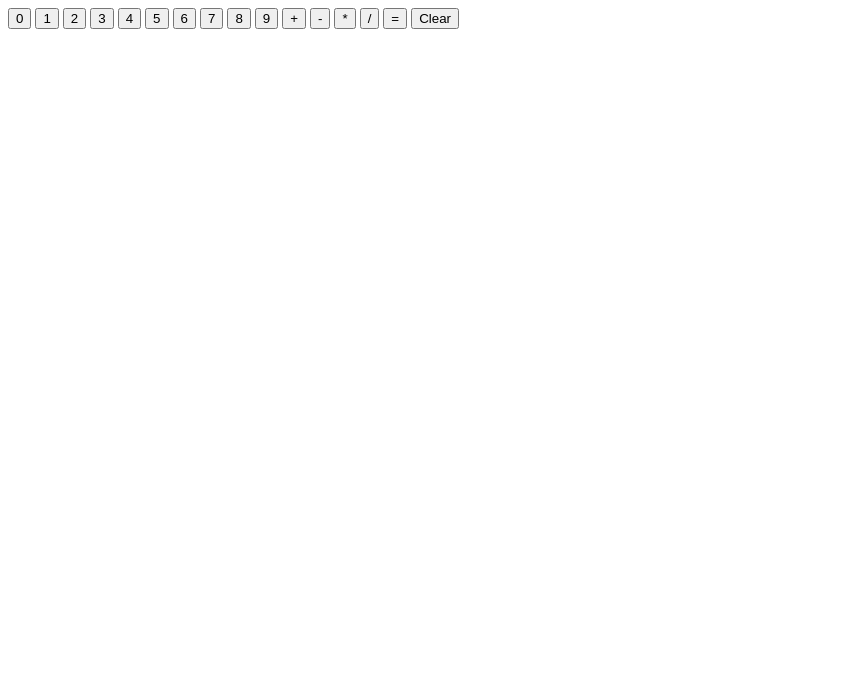
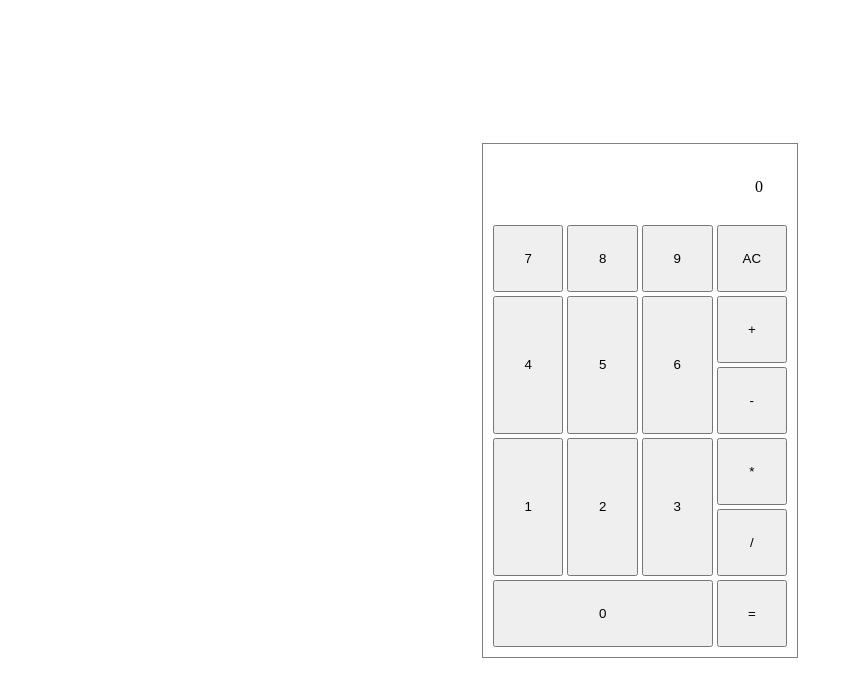
Before and after one commit to chris-phillips1/odin-calculator, a plain HTML site: page index.html in a window 1280 px wide. Shown: the whole page, without its empty margins (0-853 px from the left). Drawn offline with Linux system fonts and the light colour scheme.

Commit message:
add basic gui

```diff
--- a/index.html
+++ b/index.html
@@ -7,28 +7,31 @@
     <meta name='viewport' content='width=device-width, initial-scale=1.0'>
     <title>Document</title>
     <script src='./scripts/script.js' defer></script>
+    <link rel='stylesheet' href='./styles/style.css'>
 </head>
 
 <body>
 
-    <div class='calculator'>
-        <div class='display'></div>
-        <button class='number'>0</button>
-        <button class='number'>1</button>
-        <button class='number'>2</button>
-        <button class='number'>3</button>
-        <button class='number'>4</button>
-        <button class='number'>5</button>
-        <button class='number'>6</button>
-        <button class='number'>7</button>
-        <button class='number'>8</button>
-        <button class='number'>9</button>
-        <button class='operator'>+</button>
-        <button class='operator'>-</button>
-        <button class='operator'>*</button>
-        <button class='operator'>/</button>
-        <button class='equals'>=</button>
-        <button class='clear'>Clear</button>
+    <div class='calculator-wrapper'>
+        <div class='calculator'>
+            <div class='display'>0</div>
+            <button class='number zero'>0</button>
+            <button class='number one'>1</button>
+            <button class='number two'>2</button>
+            <button class='number three'>3</button>
+            <button class='number four'>4</button>
+            <button class='number five'>5</button>
+            <button class='number six'>6</button>
+            <button class='number seven'>7</button>
+            <button class='number eight'>8</button>
+            <button class='number nine'>9</button>
+            <button class='operator addition'>+</button>
+            <button class='operator subtraction'>-</button>
+            <button class='operator mult'>*</button>
+            <button class='operator divide'>/</button>
+            <button class='equals'>=</button>
+            <button class='clear'>AC</button>
+        </div>
     </div>
 
 </body>
--- a/scripts/script.js
+++ b/scripts/script.js
@@ -34,13 +34,17 @@ function operate(operator, num1, num2) {
 }
 
 function updateDisplay(displayDiv, itemToAdd) {
-    displayDiv.textContent += itemToAdd;
+    if (displayDiv.textContent === '0') {
+        displayDiv.textContent = itemToAdd;
+    } else {
+        displayDiv.textContent += itemToAdd;
+    }
     currentDisplayValue = displayDiv.textContent;
     return displayDiv;
 }
 
 function clearDisplay(displayDiv) {
-    displayDiv.textContent = '';
+    displayDiv.textContent = '0';
     currentDisplayValue = '';
 }
 
--- a/styles/style.css
+++ b/styles/style.css
@@ -0,0 +1,103 @@
+* {
+    margin: 0;
+    padding: 0;
+    box-sizing: border-box;
+}
+
+.calculator-wrapper {
+    display: flex;
+    justify-content: center;
+    align-items: center;
+    height: 100vh;
+}
+
+.calculator {
+    display: grid;
+    grid-template-columns: repeat(4, 1fr);
+    grid-template-rows: 1fr 1fr 1fr 1fr 1fr 1fr 1fr;
+    grid-template-areas:
+    "display display display display"
+    "seven eight nine clear"
+    "four five six addition"
+    "four five six subtraction"
+    "one two three mult"
+    "one two three divide"
+    "zer zer zer equals";
+    gap: 4px;
+    padding: 10px;
+    border: 1px solid gray;
+}
+
+.calculator > * {
+    padding: 24px;
+}
+
+.calculator > .display {
+    grid-area: display;
+    text-align: right;
+}
+
+.calculator > .clear {
+    grid-area: clear;
+}
+
+.calculator > .addition {
+    grid-area: addition;
+}
+
+.calculator > .subtraction {
+    grid-area: subtraction;
+}
+
+.calculator > .mult {
+    grid-area: mult;
+}
+
+.calculator > .divide {
+    grid-area: divide;
+
+}
+
+.calculator > .equals {
+    grid-area: equals;
+}
+
+.calculator > .zero {
+    grid-area: zer;
+}
+
+.calculator > .one {
+    grid-area: one;
+}
+
+.calculator > .two {
+    grid-area: two;
+}
+
+.calculator > .three {
+    grid-area: three;
+}
+
+.calculator > .four {
+    grid-area: four;
+}
+
+.calculator > .five {
+    grid-area: five;
+}
+
+.calculator > .six {
+    grid-area: six;
+}
+
+.calculator > .seven {
+    grid-area: seven;
+}
+
+.calculator > .eight {
+    grid-area: eight;
+}
+
+.calculator > .nine {
+    grid-area: nine;
+}
```
